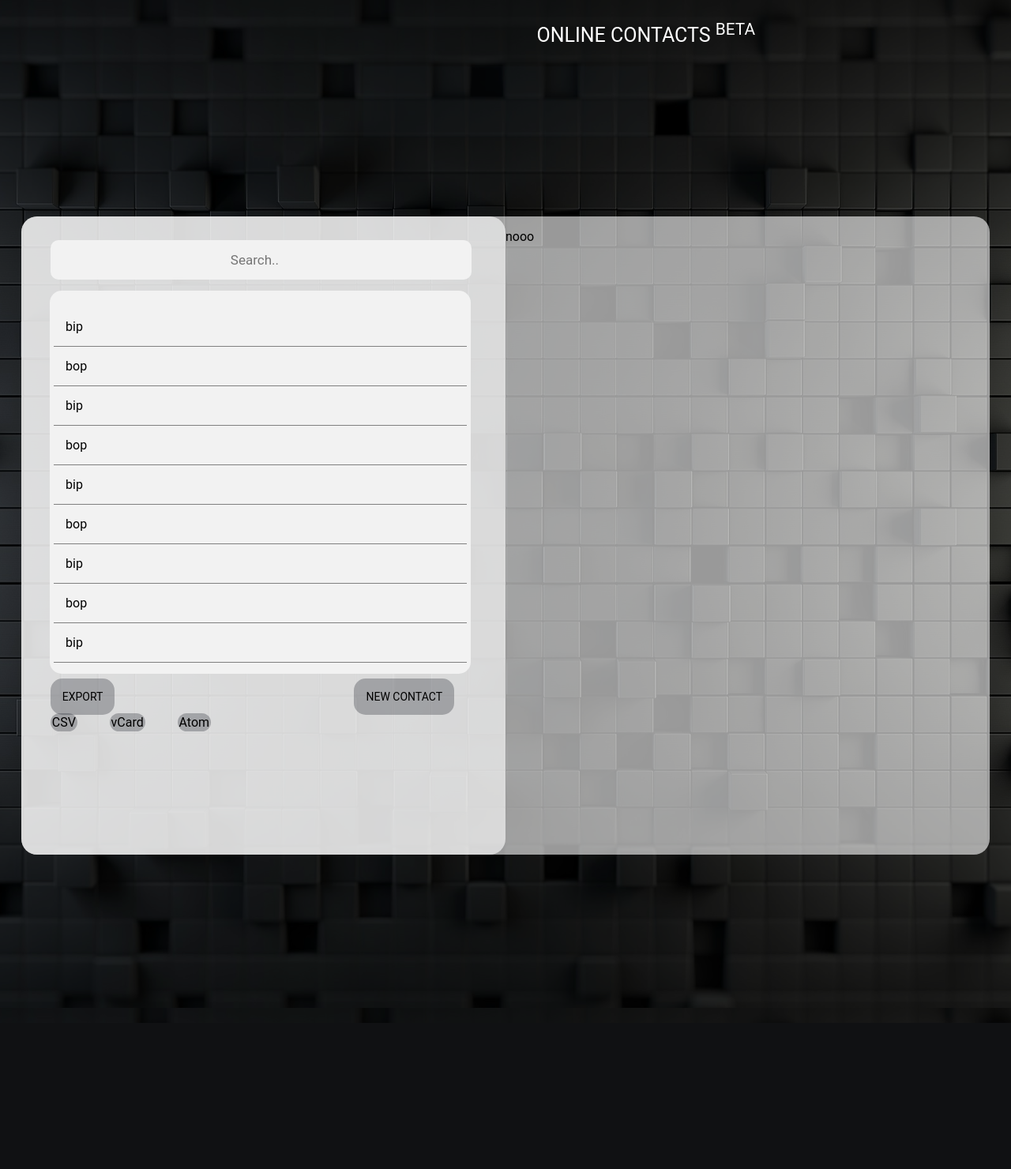
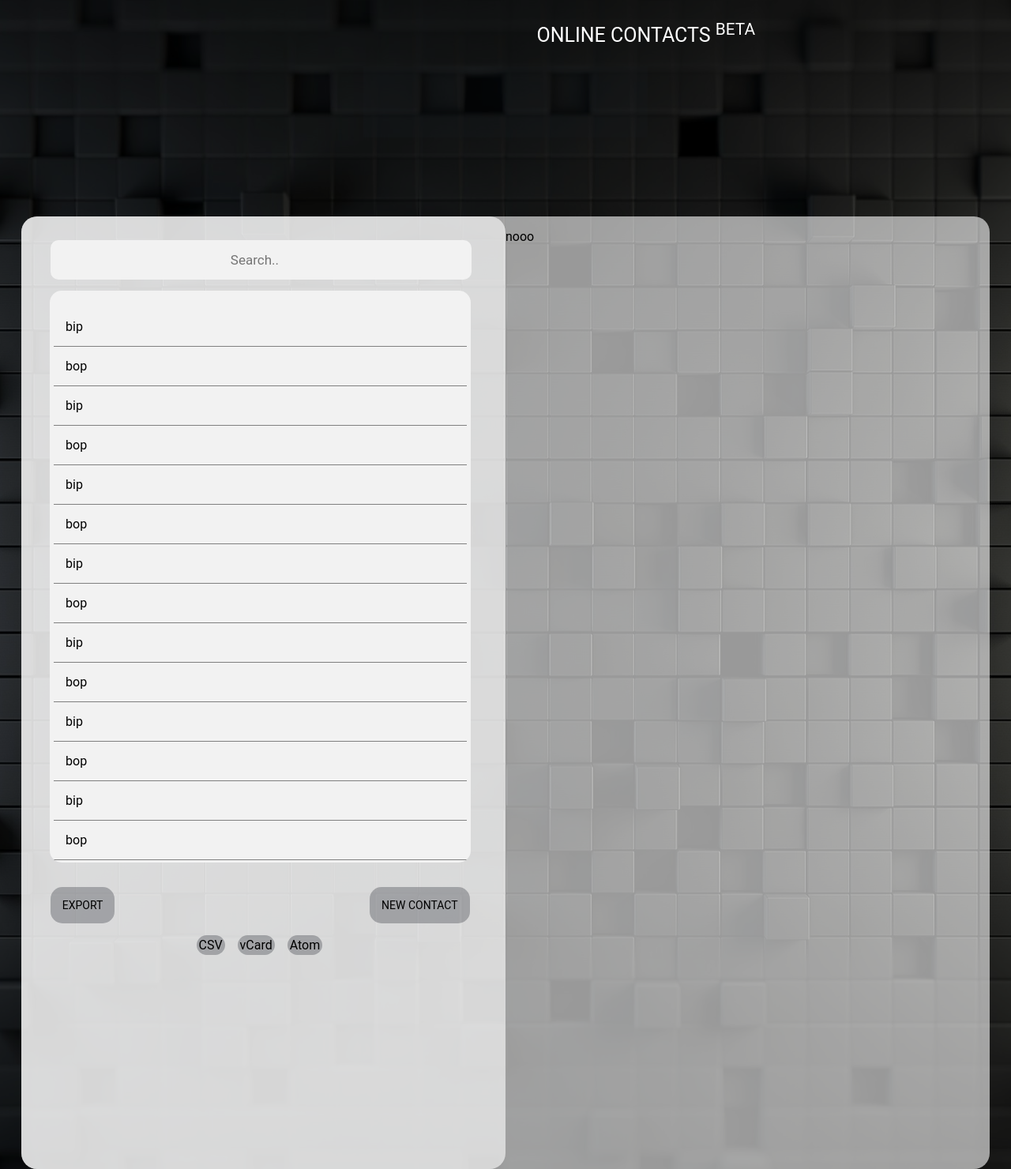
Before and after one commit to dm0112/TWOnCo, a PHP site: page / in a window 1280 px wide. Shown: the whole page at 79% size. Before the commit the page ends 1295 px from the top, so only its background shows below. Run offline with PHP 8.4, Linux system fonts and the light colour scheme.

Commit message:
ceva modificari la pozitii

```diff
--- a/Style.css
+++ b/Style.css
@@ -119,11 +119,12 @@ body{
 
 .card-contacts-left-right{
     margin:auto;
+    margin-bottom: 5%;
     font-family: "Roboto", sans-serif;
     border-radius:20px;
     background: rgba(255, 255, 255, 0.6);
     width: 97%;
-    height: 65%;
+    height: 97%;
 }
 .card-contacts-left{
     width:50%;
@@ -214,13 +215,13 @@ ul{
     border-radius: 15px;
     border: 0;
     margin-left:6%;
-    margin-top:1%;
+    margin-top:5%;
     color: black;
     padding:15px;
     font-size:14px;
     cursor: pointer;
     transition:all 1s;
-    display: inline-block;
+    display: relative;
 
 }
 .card-export-btn:hover .card-export a{
@@ -228,41 +229,46 @@ ul{
 }
 
 .card-export a {
-    border-radius: 15px;
-    margin-left:6%;
+    border-radius: 20px;
     text-decoration: none;
     color: black;
-    padding:2px;
+    padding:3px;
+    margin-left:7px;
+    margin-right: 5px;
     background-color:rgba(35, 38, 48, 0.3);
    font-family: "Roboto", sans-serif;
-   display: absolute;
+   display: relative;
    z-index:1;
+}
 
-
-
-}
 .card-export a:hover{
     background-color:rgba(35, 38, 48, 0.1);
     font-weight: bold;
 
 }
+
+.card-export{
+    margin-top:3%;
+    margin-left: 35%;
+}
+
 #card-new-contact-btn{
     font-family: "Roboto", sans-serif;
     text-transform: uppercase;
     background-color:rgba(35, 38, 48, 0.3);
     border-radius: 15px;
     border: 0;
-    margin-top:-65px;
-    margin-right: 65px;
+    margin-left:52%;
+    margin-top:3%;
     color: black;
     padding:15px;
     font-size:14px;
     cursor: pointer;
     transition:all 1s;
-    float: right;
+    display: relative;
 
 }
 #card-new-contact-btn:hover,.card-export-btn:hover{
-    background: #FFFFFF;
+    background-color:rgba(35, 38, 48, 0.1);
     font-weight: bold;
 }
--- a/index.html
+++ b/index.html
@@ -103,12 +103,12 @@
             </div>
             <div class="card-contacts-left-buttons">
                 <button onclick="myFunction()" class="card-export-btn">Export</button>
+                <button type="button" id="card-new-contact-btn"">New Contact</button>
                 <div class="card-export">
                     <a href="#">CSV</a>
                     <a href="#">vCard</a>
                     <a href="#">Atom</a>
                 </div>
-                <button type="button" id="card-new-contact-btn">New Contact</button>
             </div>
 
         </div>
```
